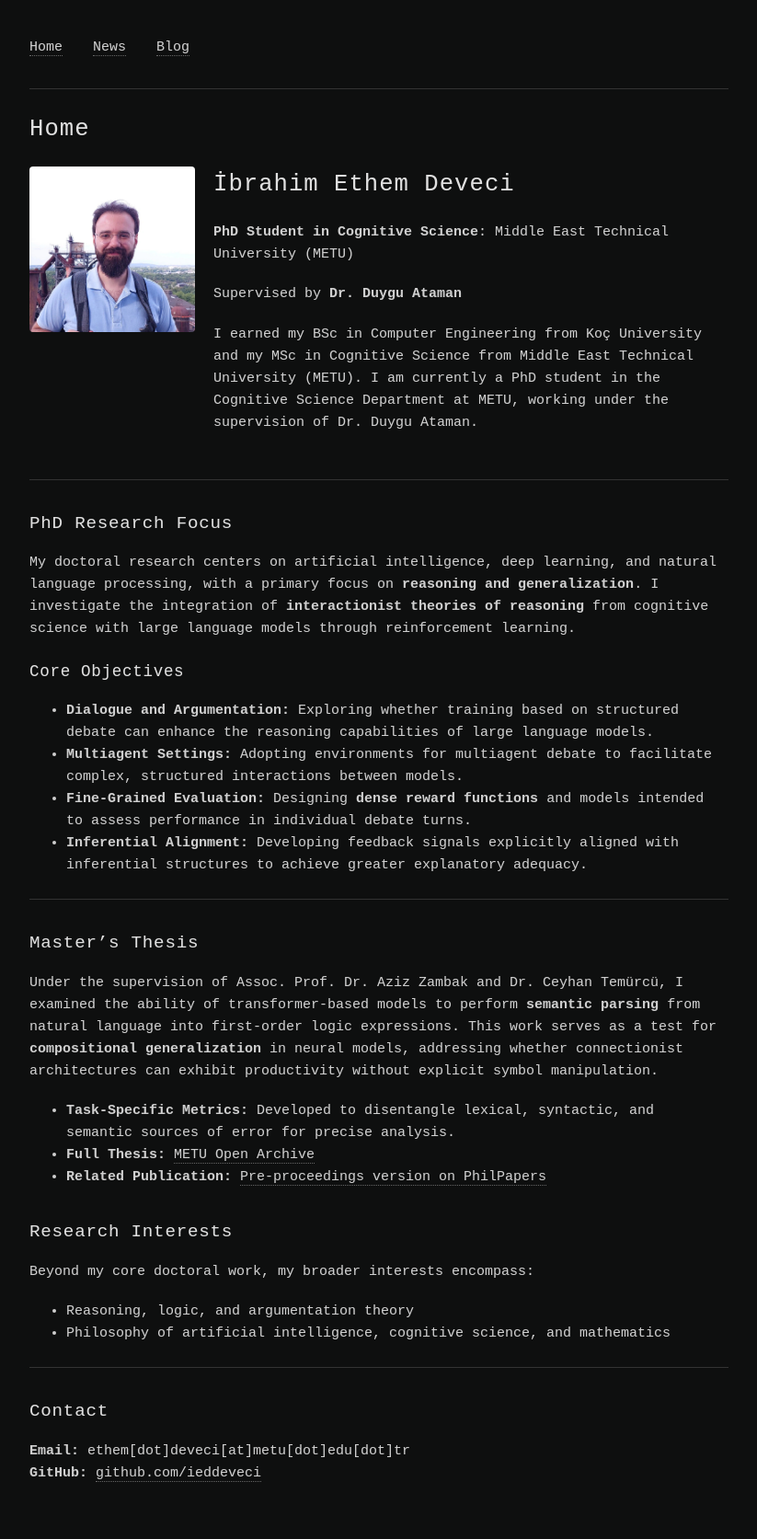
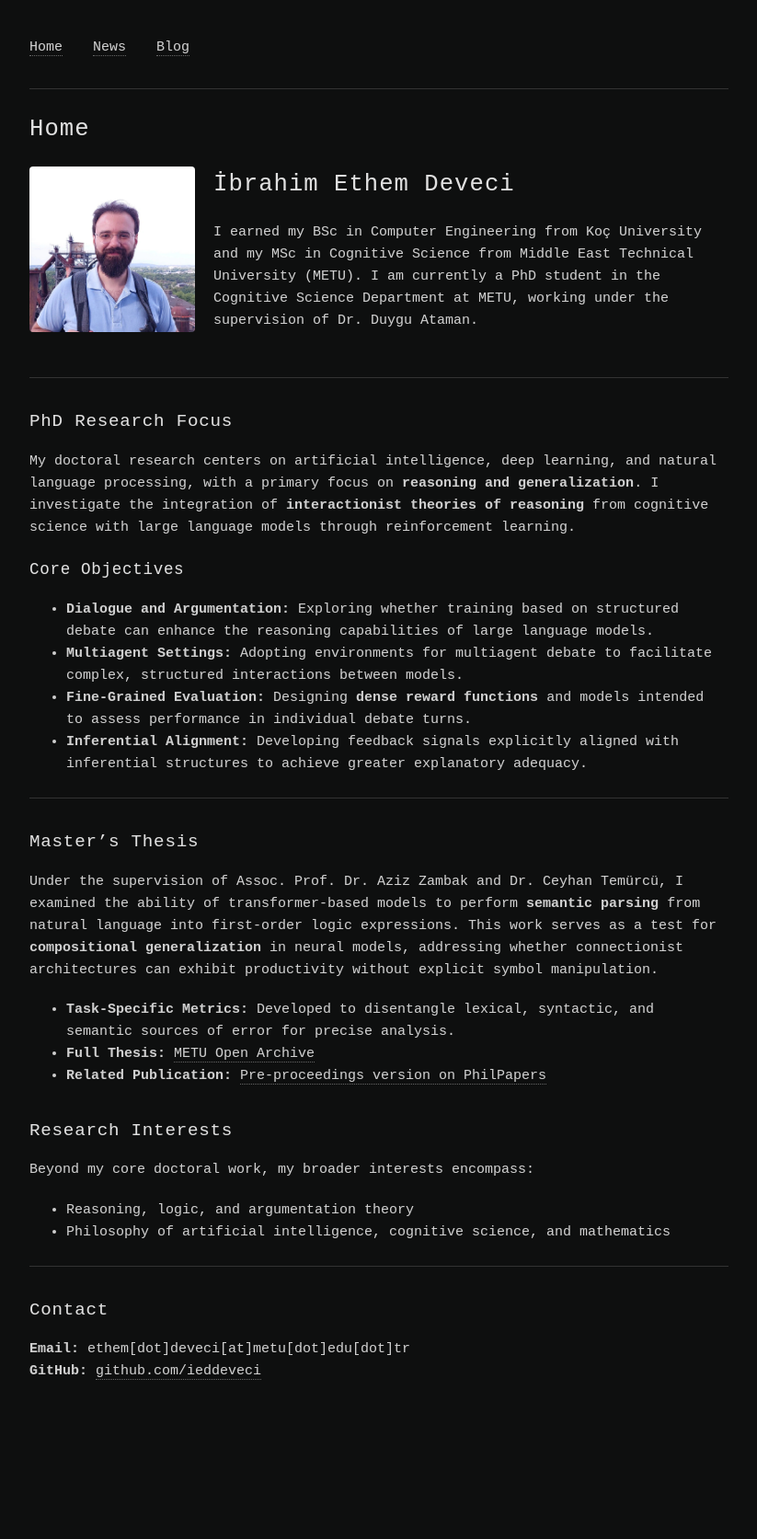
Before and after one commit to ieddeveci/ieddeveci.github.io, a Jekyll site: the page built from index.md, in a window 1280 px wide. Shown: the whole page at 92% size, without its empty margins (228-1051 px from the left). Built offline with Jekyll 4.4.1, drawn with Linux system fonts in a browser that asks for light colours; after the commit the page ends 1562 px from its top, so only the background shows below that.

Commit message:
Update profile information in index.md

```diff
--- a/index.md
+++ b/index.md
@@ -6,8 +6,6 @@ title: Home
   <img src="/assets/img/profile.jpg" alt="İbrahim Ethem Deveci" style="width: 180px; border-radius: 4px; flex-shrink: 0;">
   <div>
     <h1 style="margin-top: 0;">İbrahim Ethem Deveci</h1>
-    <p><strong>PhD Student in Cognitive Science</strong>: Middle East Technical University (METU)</p>
-    <p>Supervised by <strong>Dr. Duygu Ataman</strong></p>
     <p>I earned my BSc in Computer Engineering from Koç University and my MSc in Cognitive Science from Middle East Technical University (METU). I am currently a PhD student in the Cognitive Science Department at METU, working under the supervision of Dr. Duygu Ataman.</p>
   </div>
 </div>
```
